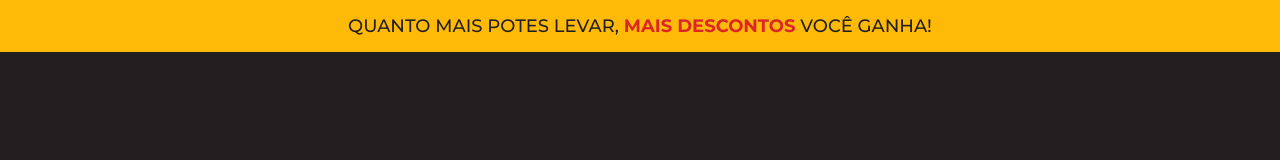
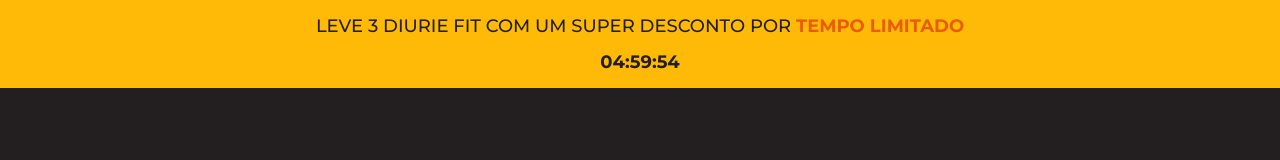
Before and after one commit to ViniLuzz/DiurieFit, a React (Vite) app: page / in a window 1280 px wide. Shown: the top 160 px of the page. Built offline with nearby package versions, Linux system fonts and the light colour scheme.

Commit message:
Fix: HeroSection banner and timer
-   Fixed the yellow banner in the HeroSection to be fixed on scroll.
-   Updated the banner text and added a 5-hour timer.
-   Styled "TEMPO LIMITADO" in orange.

```diff
--- a/src/components/HeroSection.tsx
+++ b/src/components/HeroSection.tsx
@@ -1,24 +1,58 @@
 
 import { ArrowDown } from "lucide-react";
 import { scrollToElement } from "@/lib/scrollUtils";
+import { useState, useEffect } from "react";
 
 const HeroSection = () => {
+  const [timeLeft, setTimeLeft] = useState({
+    hours: 5,
+    minutes: 0,
+    seconds: 0
+  });
+
+  useEffect(() => {
+    const timer = setInterval(() => {
+      setTimeLeft(prev => {
+        let { hours, minutes, seconds } = prev;
+
+        if (seconds > 0) {
+          seconds--;
+        } else if (minutes > 0) {
+          minutes--;
+          seconds = 59;
+        } else if (hours > 0) {
+          hours--;
+          minutes = 59;
+          seconds = 59;
+        }
+
+        return { hours, minutes, seconds };
+      });
+    }, 1000);
+
+    return () => clearInterval(timer);
+  }, []);
+
   const handleScrollToComprar = (e: React.MouseEvent<HTMLAnchorElement>) => {
     e.preventDefault();
     scrollToElement('comprar');
   };
 
+  const formatTime = (time: number) => String(time).padStart(2, '0');
+
   return (
     <div className="relative">
-      {/* Yellow banner at the top */}
-      <div className="bg-diurie-yellow py-3 px-4 text-center text-diurie-dark text-sm md:text-base lg:text-lg font-medium">
-        <span>QUANTO MAIS POTES LEVAR, </span>
-        <span className="text-red-600 font-bold">MAIS DESCONTOS</span>
-        <span> VOCÊ GANHA!</span>
+      {/* Fixed Yellow banner at the top */}
+      <div className="fixed top-0 left-0 right-0 bg-diurie-yellow py-3 px-4 text-center text-diurie-dark text-sm md:text-base lg:text-lg font-medium z-50">
+        <span>LEVE 3 DIURIE FIT COM UM SUPER DESCONTO POR </span>
+        <span className="text-diurie-orange font-bold">TEMPO LIMITADO</span>
+        <div className="mt-2 text-lg font-bold">
+          {formatTime(timeLeft.hours)}:{formatTime(timeLeft.minutes)}:{formatTime(timeLeft.seconds)}
+        </div>
       </div>
 
-      {/* Hero section with product image */}
-      <div className="bg-diurie-dark min-h-[80vh] flex flex-col md:flex-row items-center justify-center py-12 px-4 md:px-8 lg:px-12">
+      {/* Hero section with product image - add top padding to account for fixed banner */}
+      <div className="bg-diurie-dark min-h-[80vh] flex flex-col md:flex-row items-center justify-center py-12 px-4 md:px-8 lg:px-12 pt-24">
         <div className="container mx-auto flex flex-col md:flex-row items-center justify-between gap-8">
           <div className="md:w-1/2 text-left space-y-6">
             <h1 className="text-white text-3xl md:text-4xl lg:text-5xl font-extrabold leading-tight">
```
